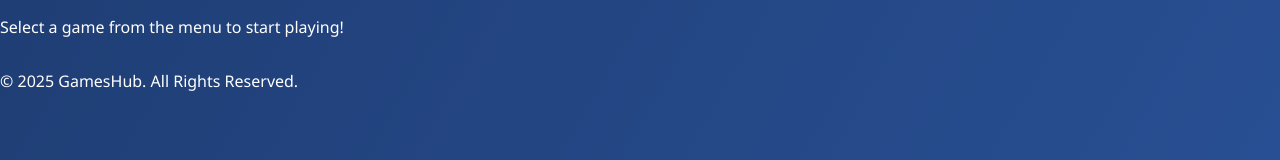
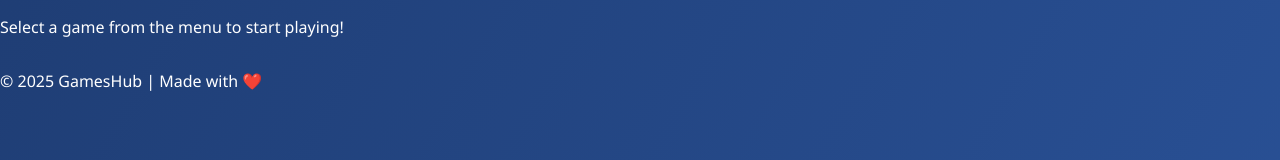
Before and after one commit to Jangraboy55/Gameshub, a React (Vite) app: page / in a window 1280 px wide. Shown: the part 247-407 px from the top of the page. Built offline with nearby package versions, Linux system fonts and the light colour scheme.

Commit message:
Update Footer.jsx

```diff
--- a/src/components/Footer.jsx
+++ b/src/components/Footer.jsx
@@ -3,7 +3,7 @@ import React from "react";
 export default function Footer() {
   return (
     <footer className="footer">
-      <p>© {new Date().getFullYear()} GamesHub. All Rights Reserved.</p>
+      <p>© {new Date().getFullYear()} GamesHub | Made with ❤️</p>
     </footer>
   );
 }
```
